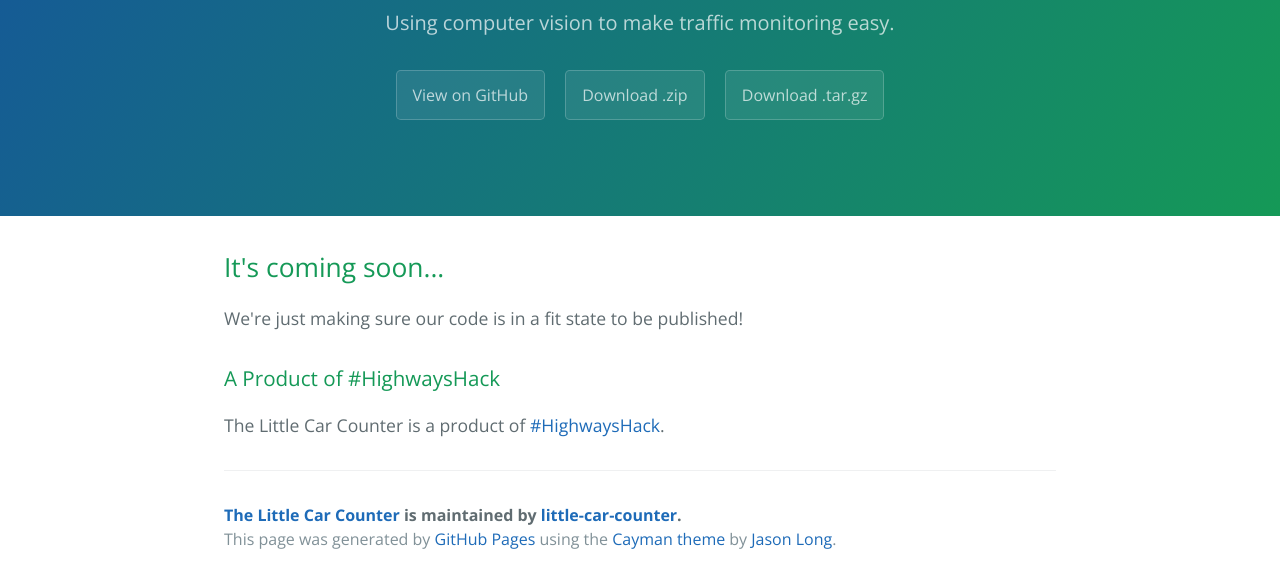
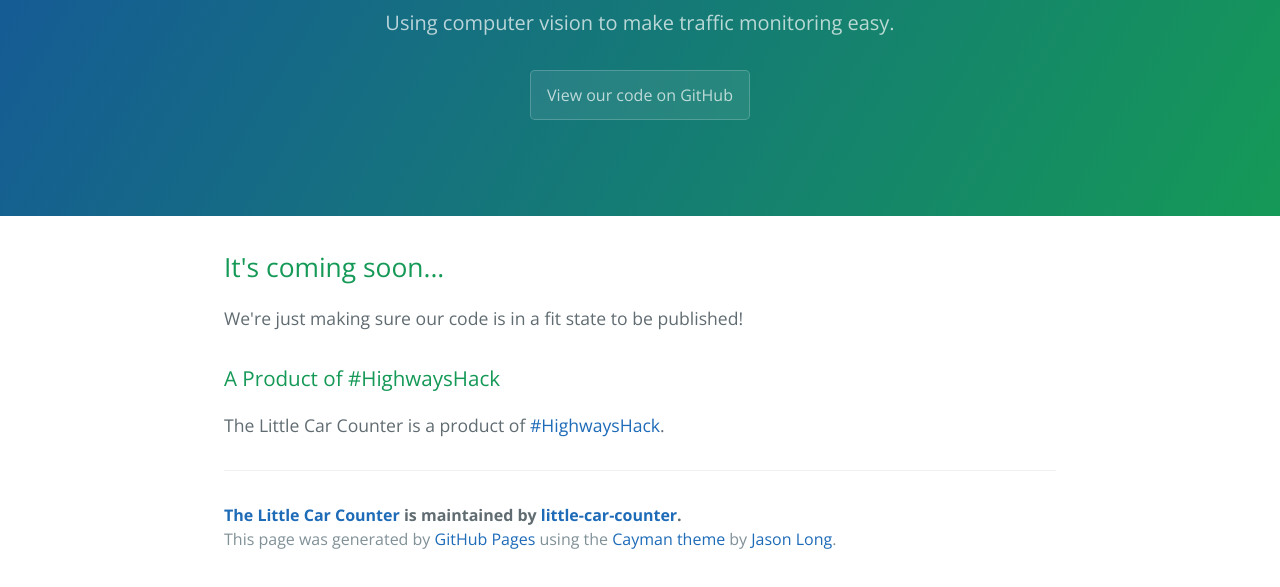
Before and after one commit to little-car-counter/little-car-counter.github.io, a plain HTML site: page index.html in a window 1280 px wide. Shown: the part 167-754 px from the top of the page. Drawn offline with nearby package versions, Linux system fonts and the light colour scheme.

Commit message:
Update index.html

```diff
--- a/index.html
+++ b/index.html
@@ -13,9 +13,7 @@
     <section class="page-header">
       <h1 class="project-name">The Little Car Counter</h1>
       <h2 class="project-tagline">Using computer vision to make traffic monitoring easy.</h2>
-      <a href="https://github.com/little-car-counter/website" class="btn">View on GitHub</a>
-      <a href="https://github.com/little-car-counter/website/zipball/master" class="btn">Download .zip</a>
-      <a href="https://github.com/little-car-counter/website/tarball/master" class="btn">Download .tar.gz</a>
+      <a href="https://github.com/little-car-counter/" class="btn">View our code on GitHub</a>
     </section>
 
     <section class="main-content">
```
